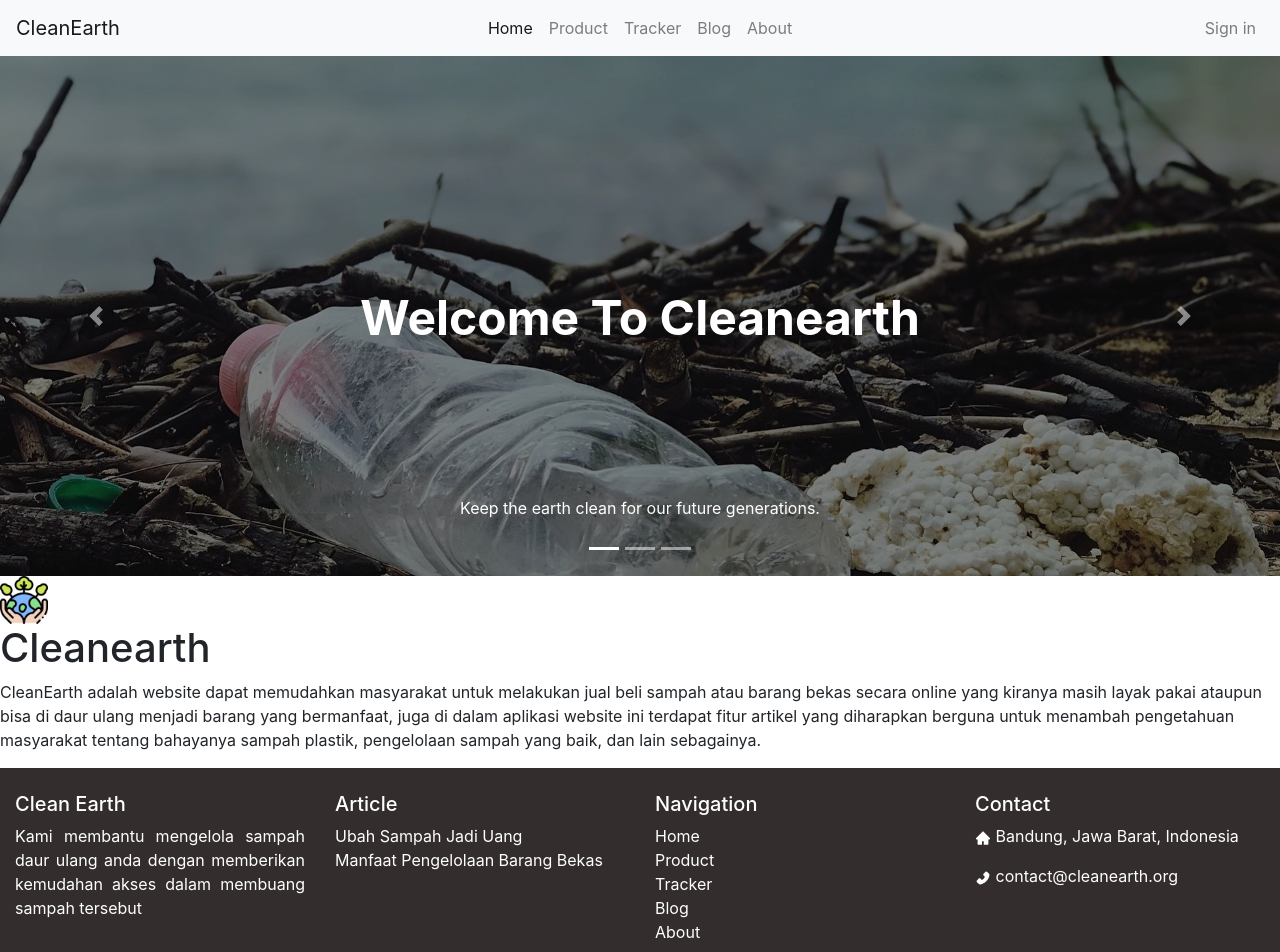
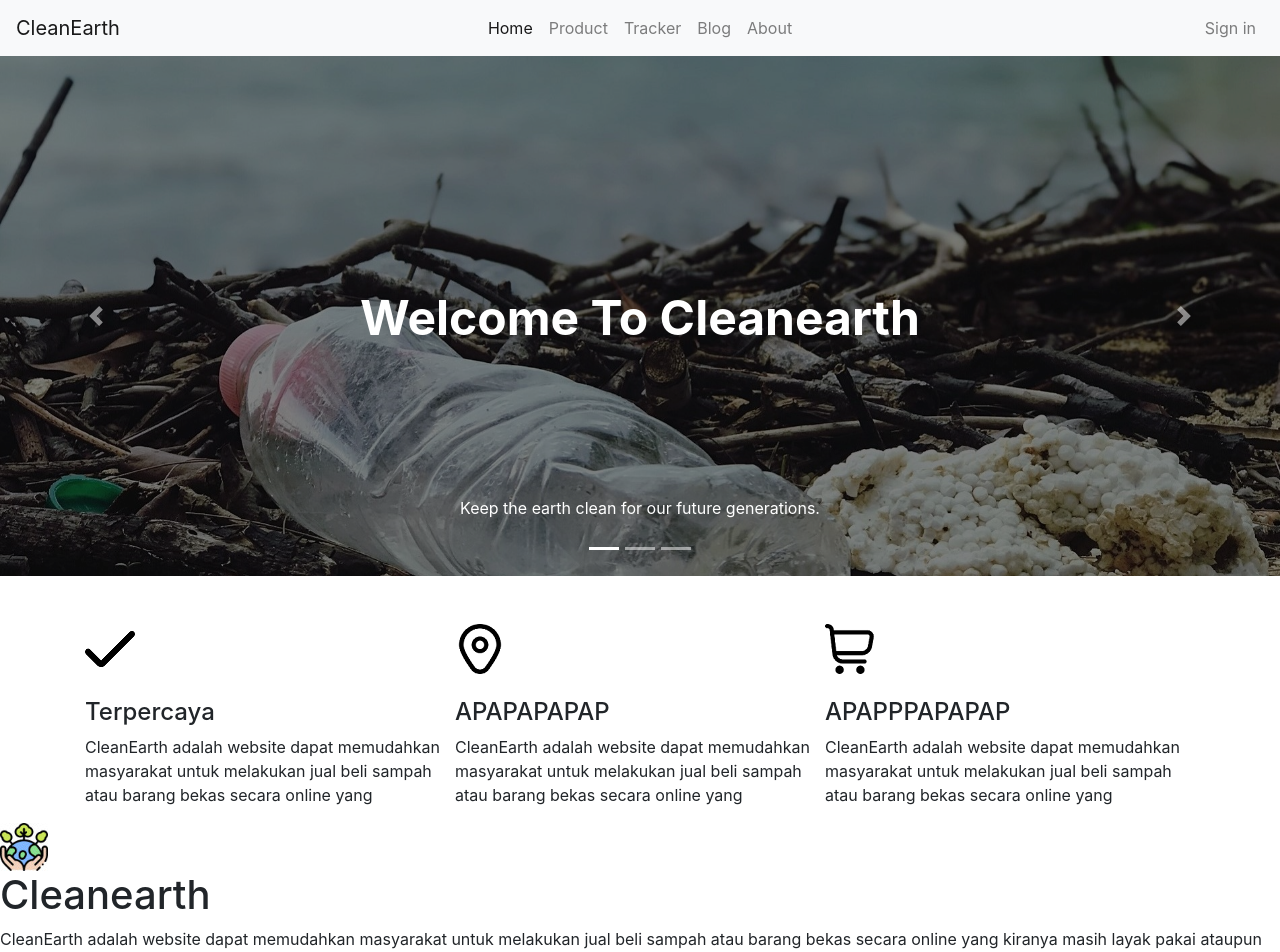
Before and after one commit to azhararrozak/cleanEarth, a Next.js app: page / in a window 1280 px wide. Shown: the top 952 px of the page. Built offline with nearby package versions, Linux system fonts and the light colour scheme.

Commit message:
Update index.js

```diff
--- a/pages/index.js
+++ b/pages/index.js
@@ -67,11 +67,41 @@ const Home = () => {
         </a>
       </div>
 
+      {/* Tengah */}
+      <br /> <br />
+      <div class="container">
+
+        <div class="row no-gutters">
+          <div class="col-lg-4 col-md-6">
+            <div class="icon-box">
+              <img src="/img/check.png" /><br /> <br />
+              <h4 class="title"><a href="">Terpercaya</a></h4>
+              <p class="description">CleanEarth adalah website dapat memudahkan masyarakat untuk melakukan jual beli sampah atau barang bekas secara online yang</p>
+            </div>
+          </div>
+          <div class="col-lg-4 col-md-6">
+            <div class="icon-box">
+              <img src="/img/marker.png" /><br /><br />
+              <h4 class="title"><a href="">APAPAPAPAP</a></h4>
+              <p class="description">CleanEarth adalah website dapat memudahkan masyarakat untuk melakukan jual beli sampah atau barang bekas secara online yang</p>
+            </div>
+          </div>
+          <div class="col-lg-4 col-md-6">
+            <div class="icon-box">
+              <img src="/img/shopping-cart.png" /><br /><br />
+              <h4 class="title"><a href="">APAPPPAPAPAP</a></h4>
+              <p class="description">CleanEarth adalah website dapat memudahkan masyarakat untuk melakukan jual beli sampah atau barang bekas secara online yang</p>
+            </div>
+          </div>
+        </div>
+
+      </div>
+
       <div class="wrapper">
         <div class="about-container">
 
           <div class="image-container">
-            <img src="/img/logo.jpg" alt=""/>
+            <img src="/img/logo.jpg" alt="" />
           </div>
 
           <div class="text-container">
```
